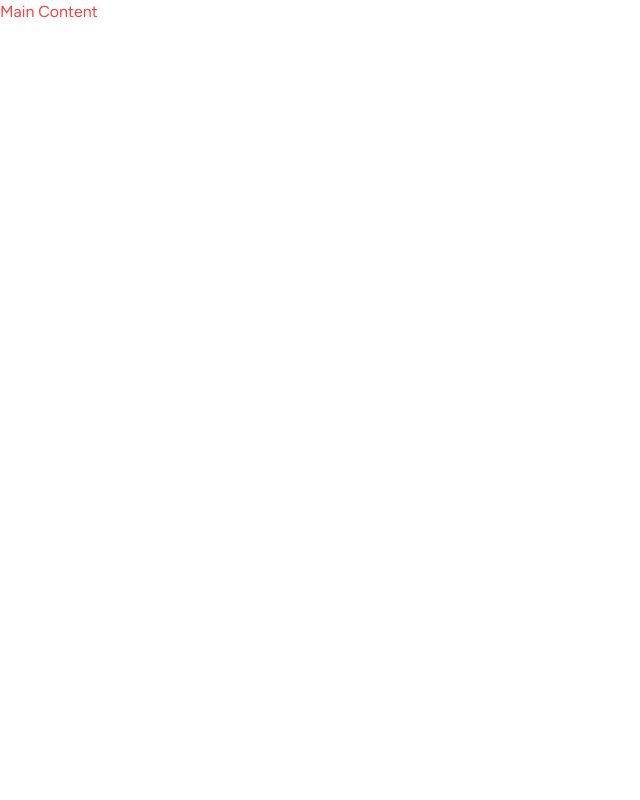
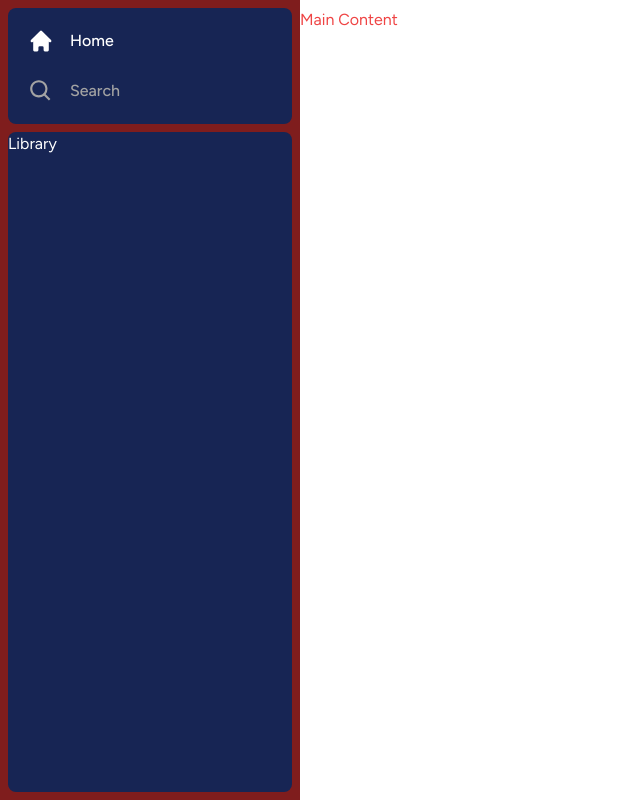
Before and after one commit to artem-tkachuk/spotify-clone, a Next.js app: page / in a window 1280 px wide. Shown: the whole page, without its empty margins (0-640 px from the left). Built offline with nearby package versions, Linux system fonts and the light colour scheme.

Commit message:
Install icons and twMerge + add sidebar functionality

```diff
--- /dev/null
+++ b/src/components/Box.tsx
@@ -0,0 +1,27 @@
+import { twMerge } from "tailwind-merge";
+import { ReactNode } from "react";
+
+interface BoxProps {
+    children: ReactNode,
+    className?: string
+}
+
+const Box: React.FC<BoxProps> = ({
+    children,
+    className
+}) => {
+    return (
+        <div className={twMerge(`
+                bg-blue-950
+                rounded-lg
+                h-fit
+                w-full
+            `,
+            className
+        )}>
+            {children}
+        </div>
+    );
+}
+
+export default Box;
--- /dev/null
+++ b/src/components/Library.tsx
@@ -0,0 +1,15 @@
+"use client";
+
+const Library = () => {
+    const onClick = () => {
+        // Handle song upload
+    }
+
+    return (
+        <div>
+            <h1>Library</h1>
+        </div>
+    );
+}
+
+export default Library;
--- a/src/components/Sidebar.tsx
+++ b/src/components/Sidebar.tsx
@@ -1,6 +1,14 @@
 "use client";
 
-import { ReactNode } from 'react';
+import { usePathname } from 'next/navigation';
+import { ReactNode, useMemo } from 'react';
+import { HiHome } from 'react-icons/hi';
+import { BiSearch } from 'react-icons/bi';
+
+// Components
+import Box from './Box';
+import SidebarItem from './SidebarItem';
+import Library from './Library';
 
 interface SidebarProps {
     children: ReactNode;
@@ -9,9 +17,68 @@ interface SidebarProps {
 const Sidebar: React.FC<SidebarProps> = ({
     children
 }) => {
+    const pathname = usePathname();
+
+    const routes = useMemo(() => [
+        {
+            icon: HiHome,
+            label: 'Home',
+            active: pathname !== '/search',
+            href: '/'
+        },
+        {
+            icon: BiSearch,
+            label: 'Search',
+            active: pathname === '/search',
+            href: '/search'
+        }
+    ], [pathname]);
+
     return (
-        <div>
-            {children}
+        <div className="flex h-full">
+            <div
+                className="
+                    hidden
+                    md:flex
+                    flex-col
+                    gap-y-2
+                    bg-red-900
+                    h-full
+                    w-[300px]
+                    p-2
+                "
+            >
+                <Box>
+                    <div
+                        className="
+                            flex
+                            flex-col
+                            gap-y-4
+                            px-5
+                            py-4
+                        "
+                    >
+                        {routes.map((item) =>
+                            <SidebarItem
+                                key={item.label}
+                                {...item}
+                            />
+                        )}
+                    </div>
+                </Box>
+                 <Box className='overflow-y-auto h-full'>
+                    <Library />
+                </Box>
+            </div>
+            <main className="
+                    h-full
+                    flex-1
+                    overflow-y-auto
+                    py-2
+                "
+            >
+                {children}
+            </main>
         </div>
     );
 }
--- /dev/null
+++ b/src/components/SidebarItem.tsx
@@ -0,0 +1,47 @@
+import Link from "next/link";
+import { IconType } from "react-icons";
+import { twMerge } from "tailwind-merge";
+
+interface SidebarItemProps {
+    icon: IconType,
+    label: string,
+    active?: boolean,
+    href: string
+}
+
+const SidebarItem: React.FC<SidebarItemProps> = ({
+    icon: Icon,
+    label,
+    active,
+    href
+}) => {
+    return (
+        <Link
+            href={href}
+            className={twMerge(`
+                    flex
+                    flex-row
+                    h-auto
+                    items-center
+                    w-full
+                    gap-x-4
+                    text-md
+                    font-medium
+                    cursor-pointer
+                    hover:text-white
+                    transition
+                    text-neutral-400
+                    py-1
+                `,
+                active && "text-white"
+            )}
+        >
+            <Icon size={26}/>
+            <p className="truncate w-100">
+                {label}
+            </p>
+        </Link>
+    );
+}
+
+export default SidebarItem;
```
Also changed, not shown: package.json (+6 -4 lines), 1 other file (tests, documents, lock files or other folders).
